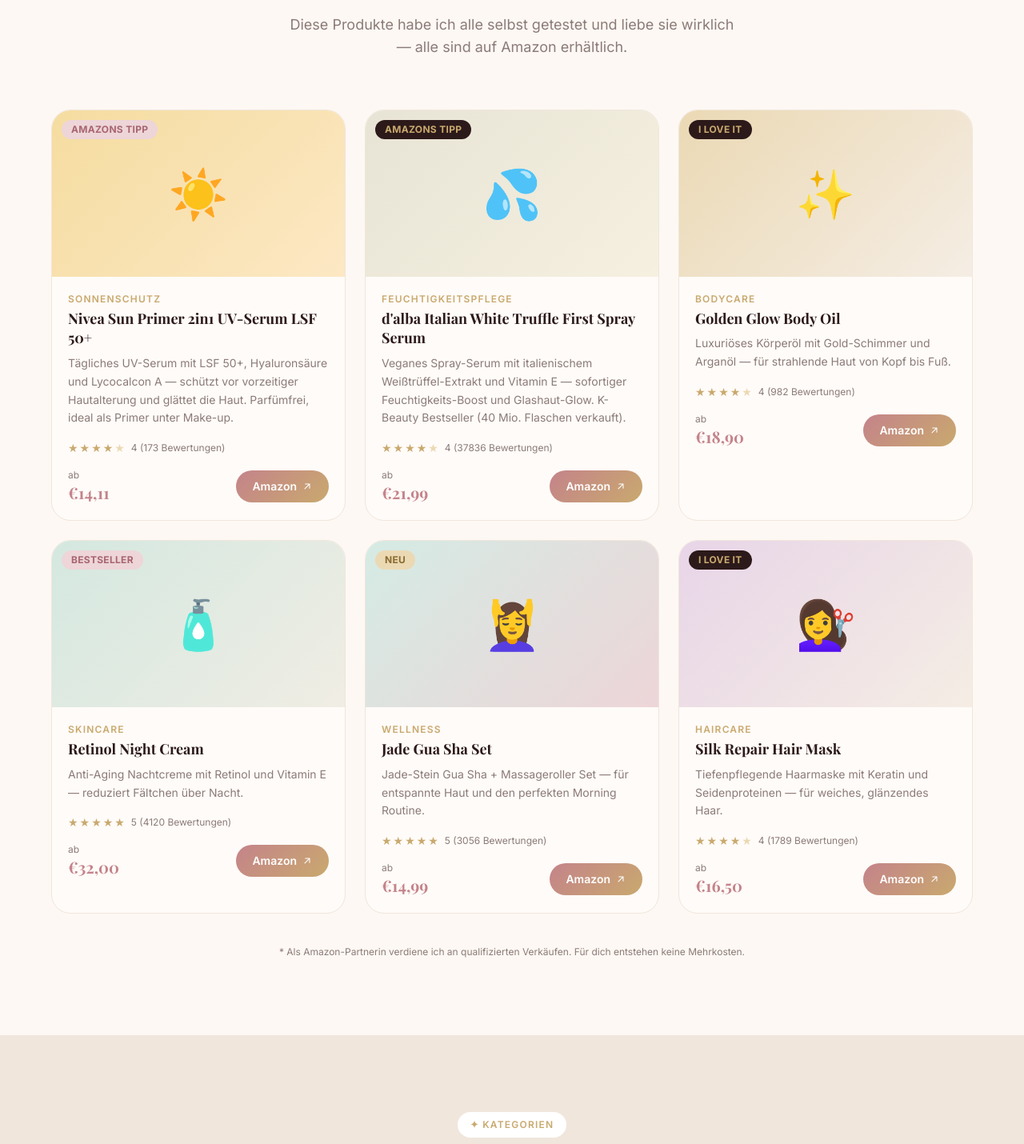
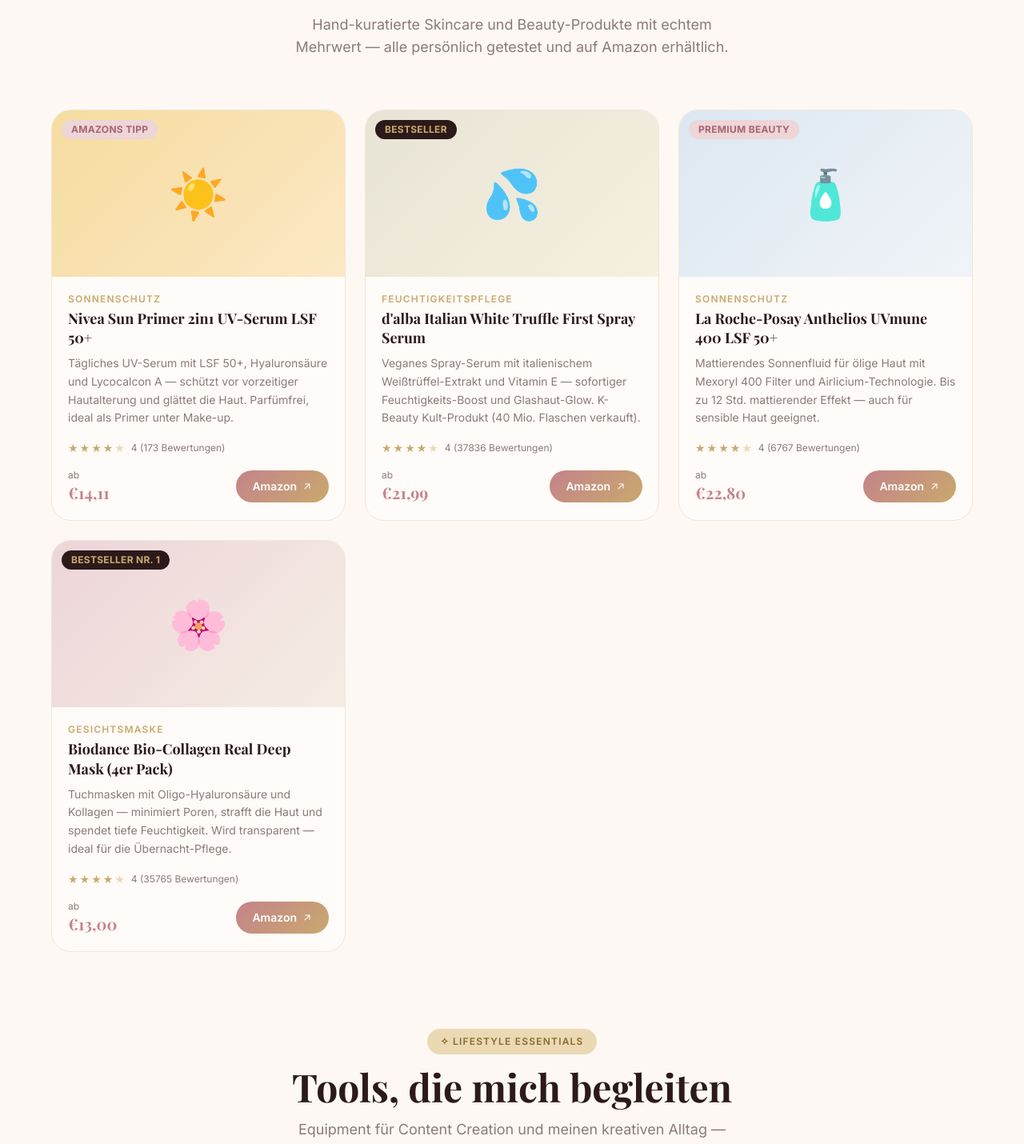
Before and after one commit to Annamabe17/pinterest-affiliate, a Next.js app: page / in a window 1280 px wide. Shown: the part 1081-2511 px from the top of the page at 80% size. Built offline with nearby package versions, Linux system fonts and the light colour scheme; a web font is replaced by a local one.

Commit message:
Split products into Beauty Favorites and Lifestyle Essentials sections (4+2 real Amazon products)

```diff
--- a/app/components/FeaturedProducts.tsx
+++ b/app/components/FeaturedProducts.tsx
@@ -1,6 +1,6 @@
 import ProductCard, { type Product } from "./ProductCard";
 
-const products: Product[] = [
+const beautyProducts: Product[] = [
   {
     id: 1,
     emoji: "☀️",
@@ -8,7 +8,8 @@
     badgeType: "bestseller",
     name: "Nivea Sun Primer 2in1 UV-Serum LSF 50+",
     category: "Sonnenschutz",
-    description: "Tägliches UV-Serum mit LSF 50+, Hyaluronsäure und Lycocalcon A — schützt vor vorzeitiger Hautalterung und glättet die Haut. Parfümfrei, ideal als Primer unter Make-up.",
+    description:
+      "Tägliches UV-Serum mit LSF 50+, Hyaluronsäure und Lycocalcon A — schützt vor vorzeitiger Hautalterung und glättet die Haut. Parfümfrei, ideal als Primer unter Make-up.",
     price: "€14,11",
     rating: 4,
     reviews: 173,
@@ -18,11 +19,12 @@
   {
     id: 2,
     emoji: "💦",
-    badge: "Amazons Tipp",
+    badge: "Bestseller",
     badgeType: "love",
     name: "d'alba Italian White Truffle First Spray Serum",
     category: "Feuchtigkeitspflege",
-    description: "Veganes Spray-Serum mit italienischem Weißtrüffel-Extrakt und Vitamin E — sofortiger Feuchtigkeits-Boost und Glashaut-Glow. K-Beauty Bestseller (40 Mio. Flaschen verkauft).",
+    description:
+      "Veganes Spray-Serum mit italienischem Weißtrüffel-Extrakt und Vitamin E — sofortiger Feuchtigkeits-Boost und Glashaut-Glow. K-Beauty Kult-Produkt (40 Mio. Flaschen verkauft).",
     price: "€21,99",
     rating: 4,
     reviews: 37836,
@@ -31,59 +33,66 @@
   },
   {
     id: 3,
-    emoji: "✨",
-    badge: "I Love It",
-    badgeType: "love",
-    name: "Golden Glow Body Oil",
-    category: "Bodycare",
-    description: "Luxuriöses Körperöl mit Gold-Schimmer und Arganöl — für strahlende Haut von Kopf bis Fuß.",
-    price: "€18,90",
+    emoji: "🧴",
+    badge: "Premium Beauty",
+    badgeType: "bestseller",
+    name: "La Roche-Posay Anthelios UVmune 400 LSF 50+",
+    category: "Sonnenschutz",
+    description:
+      "Mattierendes Sonnenfluid für ölige Haut mit Mexoryl 400 Filter und Airlicium-Technologie. Bis zu 12 Std. mattierender Effekt — auch für sensible Haut geeignet.",
+    price: "€22,80",
     rating: 4,
-    reviews: 982,
-    gradient: "linear-gradient(135deg, #EBD9B4 0%, #F5EDE4 100%)",
-    href: "#",
+    reviews: 6767,
+    gradient: "linear-gradient(135deg, #DCE7F0 0%, #F0F4F8 100%)",
+    href: "https://amzn.to/4tTjqbN",
   },
   {
     id: 4,
-    emoji: "🧴",
-    badge: "Bestseller",
-    badgeType: "bestseller",
-    name: "Retinol Night Cream",
-    category: "Skincare",
-    description: "Anti-Aging Nachtcreme mit Retinol und Vitamin E — reduziert Fältchen über Nacht.",
-    price: "€32,00",
-    rating: 5,
-    reviews: 4120,
-    gradient: "linear-gradient(135deg, #D4E8E0 0%, #F0EDE4 100%)",
-    href: "#",
+    emoji: "🌸",
+    badge: "Bestseller Nr. 1",
+    badgeType: "love",
+    name: "Biodance Bio-Collagen Real Deep Mask (4er Pack)",
+    category: "Gesichtsmaske",
+    description:
+      "Tuchmasken mit Oligo-Hyaluronsäure und Kollagen — minimiert Poren, strafft die Haut und spendet tiefe Feuchtigkeit. Wird transparent — ideal für die Übernacht-Pflege.",
+    price: "€13,00",
+    rating: 4,
+    reviews: 35765,
+    gradient: "linear-gradient(135deg, #EDD5D8 0%, #F5EDE4 100%)",
+    href: "https://amzn.to/4tg0in4",
   },
+];
+
+const lifestyleProducts: Product[] = [
   {
     id: 5,
-    emoji: "💆‍♀️",
-    badge: "Neu",
-    badgeType: "new",
-    name: "Jade Gua Sha Set",
-    category: "Wellness",
-    description: "Jade-Stein Gua Sha + Massageroller Set — für entspannte Haut und den perfekten Morning Routine.",
-    price: "€14,99",
+    emoji: "🎙️",
+    badge: "Amazons Tipp",
+    badgeType: "bestseller",
+    name: "DJI Mic Mini (2 Sender, 1 Empfänger, Ladeschale)",
+    category: "Content Creation",
+    description:
+      "Kabelloses Lavalier-Mikrofon — nur 10 g, bis zu 48 Std. Akkulaufzeit, 400 m Reichweite. Ideal für Vlogs, Interviews und Reels. OsmoAudio-Direktverbindung.",
+    price: "€79,00",
     rating: 5,
-    reviews: 3056,
-    gradient: "linear-gradient(135deg, #D5EBE4 0%, #EDD5D8 100%)",
-    href: "#",
+    reviews: 8399,
+    gradient: "linear-gradient(135deg, #2C1A1A 0%, #4A3535 100%)",
+    href: "https://amzn.to/4d3bYDx",
   },
   {
     id: 6,
-    emoji: "💇‍♀️",
-    badge: "I Love It",
-    badgeType: "love",
-    name: "Silk Repair Hair Mask",
-    category: "Haircare",
-    description: "Tiefenpflegende Haarmaske mit Keratin und Seidenproteinen — für weiches, glänzendes Haar.",
-    price: "€16,50",
+    emoji: "📸",
+    badge: "Bestseller Nr. 1",
+    badgeType: "new",
+    name: "DJI Osmo Pocket 4 Kreativ Combo",
+    category: "Vlog-Kamera",
+    description:
+      "Pocket-Gimbal-Kamera mit 1″ CMOS, 4K/240fps Zeitlupe, 3-Achsen-Stabilisierung und ActiveTrack. Kreativ-Combo mit DJI Mic 3, Fülllicht und Weitwinkel-Objektiv.",
+    price: "€619,00",
     rating: 4,
-    reviews: 1789,
-    gradient: "linear-gradient(135deg, #E8D5E8 0%, #F5EDE4 100%)",
-    href: "#",
+    reviews: 42,
+    gradient: "linear-gradient(135deg, #3A2D2D 0%, #5C4A3F 100%)",
+    href: "https://amzn.to/4d3c3Hl",
   },
 ];
 
@@ -91,13 +100,14 @@
   return (
     <section id="products" className="py-24 px-6">
       <div className="max-w-6xl mx-auto">
-        {/* Header */}
+
+        {/* ─── Beauty Section ─── */}
         <div className="text-center mb-16">
           <div
             className="inline-flex items-center gap-2 px-4 py-2 rounded-full text-xs font-semibold tracking-widest uppercase mb-4"
             style={{ background: "#EDD5D8", color: "#A86570" }}
           >
-            ✦ Meine Favorites
+            ✦ Beauty Favorites
           </div>
           <h2
             className="text-4xl md:text-5xl font-bold mb-4"
@@ -106,20 +116,45 @@
             Aktuell verliebt in...
           </h2>
           <p className="text-lg max-w-xl mx-auto" style={{ color: "#8B7B78" }}>
-            Diese Produkte habe ich alle selbst getestet und liebe sie wirklich —
-            alle sind auf Amazon erhältlich.
+            Hand-kuratierte Skincare und Beauty-Produkte mit echtem Mehrwert —
+            alle persönlich getestet und auf Amazon erhältlich.
           </p>
         </div>
 
-        {/* Grid */}
-        <div className="grid grid-cols-1 sm:grid-cols-2 lg:grid-cols-3 gap-6">
-          {products.map((product) => (
+        <div className="grid grid-cols-1 sm:grid-cols-2 lg:grid-cols-3 gap-6 mb-24">
+          {beautyProducts.map((product) => (
+            <ProductCard key={product.id} product={product} />
+          ))}
+        </div>
+
+        {/* ─── Lifestyle Section ─── */}
+        <div className="text-center mb-16">
+          <div
+            className="inline-flex items-center gap-2 px-4 py-2 rounded-full text-xs font-semibold tracking-widest uppercase mb-4"
+            style={{ background: "#EBD9B4", color: "#8A6A30" }}
+          >
+            ✧ Lifestyle Essentials
+          </div>
+          <h2
+            className="text-4xl md:text-5xl font-bold mb-4"
+            style={{ fontFamily: "var(--font-playfair), Georgia, serif", color: "#2C1A1A" }}
+          >
+            Tools, die mich begleiten
+          </h2>
+          <p className="text-lg max-w-xl mx-auto" style={{ color: "#8B7B78" }}>
+            Equipment für Content Creation und meinen kreativen Alltag —
+            getestet und für gut befunden.
+          </p>
+        </div>
+
+        <div className="grid grid-cols-1 sm:grid-cols-2 gap-6 max-w-3xl mx-auto">
+          {lifestyleProducts.map((product) => (
             <ProductCard key={product.id} product={product} />
           ))}
         </div>
 
         {/* Affiliate disclaimer */}
-        <p className="text-center text-xs mt-10" style={{ color: "#8B7B78" }}>
+        <p className="text-center text-xs mt-16" style={{ color: "#8B7B78" }}>
           * Als Amazon-Partnerin verdiene ich an qualifizierten Verkäufen.
           Für dich entstehen keine Mehrkosten.
         </p>
```
